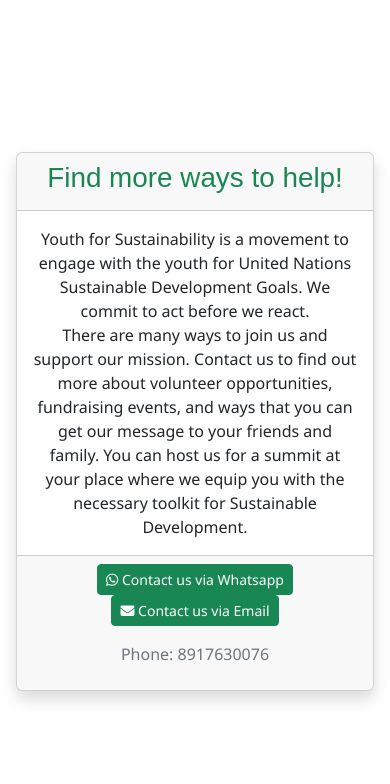
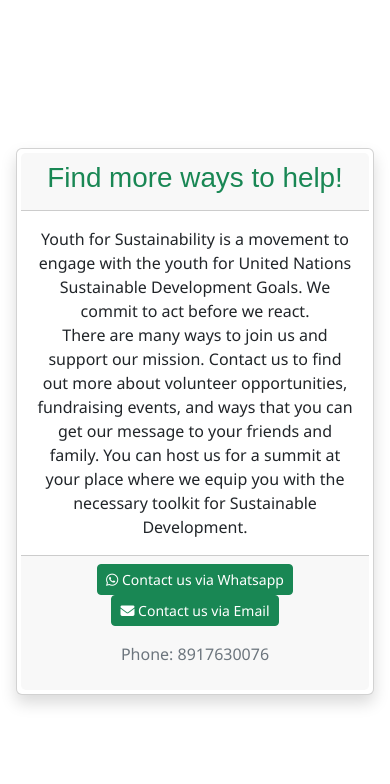
Before and after one commit to narayan071/yfs3, a Django app: page /contact/ in a window 390 px wide. Shown: the part 72-856 px from the top of the page. Run offline with Django 4.2, Linux system fonts and the light colour scheme; some libraries are stand-ins or nearby versions.

Commit message:
design changes

```diff
--- a/templates/home/contact.html
+++ b/templates/home/contact.html
@@ -29,7 +29,7 @@
 
 {% block content %}
 <div class="contact-us container vh-100 p-3 d-flex justify-content-center">
-    <div class="card rounded shadow col-md-6 m-auto"  data-aos="flip-up">
+    <div class="card rounded shadow col-md-6 m-auto p-1"  data-aos="flip-up">
         <div class="card-header text-center">
             <h1 class="display-6 text-success">
                 Find more ways to help!
@@ -51,7 +51,7 @@
                     Contact us via Email
                 </a>
             </p>
-            <p class="text-secondary mt-2">Phone: 8917630076</p>
+            <p class="text-secondary">Phone: 8917630076</p>
         </div>
     </div>
 </div>
--- a/templates/home/home.html
+++ b/templates/home/home.html
@@ -17,7 +17,8 @@
       <h2>#ActionbeforeReaction</h2>
       <a href="#why-us" class="btn-get-started">what we do</a>
     </div>
-  </section><!-- End Hero -->
+  </section>
+  <!-- End Hero -->
 
   <main id="main">
 
```
